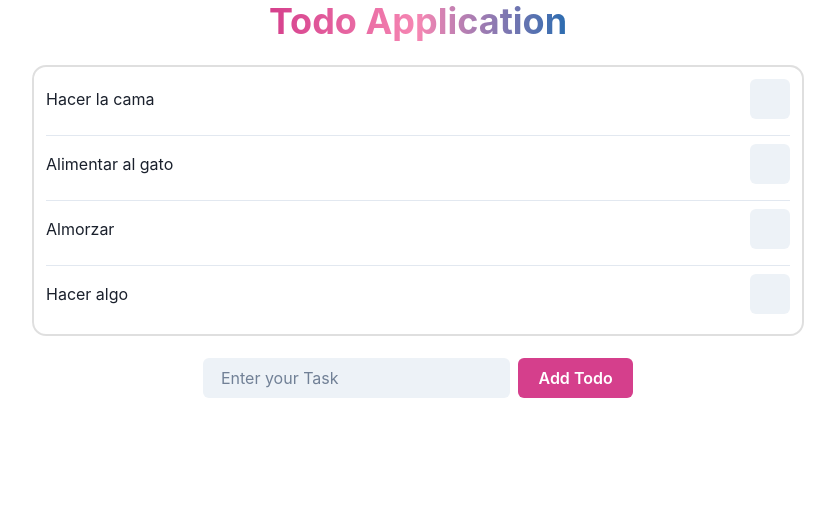
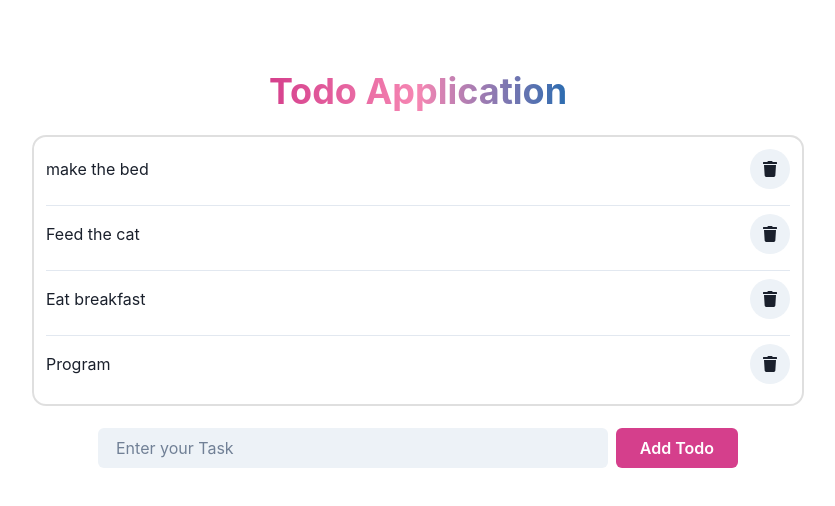
Before and after one commit to Kyokox1/ToDo_list, a React (Vite) app: page / in a window 1280 px wide. Shown: the top 506 px of the page, without its empty margins (222-1057 px from the left). Built offline with nearby package versions, Linux system fonts and the light colour scheme.

Commit message:
Agregando el Icon "Delete"

```diff
--- a/package.json
+++ b/package.json
@@ -27,6 +27,7 @@
     "eslint-plugin-n": "^15.0.0",
     "eslint-plugin-promise": "^6.0.0",
     "eslint-plugin-react": "^7.30.0",
+    "react-icons": "^4.3.1",
     "vite": "^2.9.9"
   }
 }
--- a/src/components/App.jsx
+++ b/src/components/App.jsx
@@ -5,10 +5,10 @@ import { TodoList } from "./sections/TodoList";
 
 function App() {
 	const tasks = [
-		{ id: 1, body: "Hacer la cama" },
-		{ id: 2, body: "Alimentar al gato" },
-		{ id: 3, body: "Almorzar" },
-		{ id: 4, body: "Hacer algo" }
+		{ id: 1, body: "make the bed" },
+		{ id: 2, body: "Feed the cat" },
+		{ id: 3, body: "Eat breakfast" },
+		{ id: 4, body: "Program" }
 	];
 	const [todoTask, setTodoTask] = useState(tasks);
 
@@ -22,8 +22,8 @@ function App() {
 	};
 
 	return (
-		<Box>
-			<main>
+		<>
+			<Box as="main" pt="70px">
 				<Stack align="center" gap={6}>
 					<Heading
 						as="h1"
@@ -38,8 +38,8 @@ function App() {
 
 					<AddTodo addTodo={addTodo} />
 				</Stack>
-			</main>
-		</Box>
+			</Box>
+		</>
 	);
 }
 
--- a/src/components/sections/AddTodo.jsx
+++ b/src/components/sections/AddTodo.jsx
@@ -8,26 +8,29 @@ export const AddTodo = ({ addTodo }) => {
 	const handleSubmit = (e) => {
 		e.preventDefault();
 		// console.log(content)
+        if(content){
+            const todo = {
+                id: nanoid(),
+                body: content
+            };
 
-		const todo = {
-			id: nanoid(),
-			body: content
-		};
+            addTodo(todo);
+            setContent("");
 
-		addTodo(todo);
-		setContent("");
+        }
 	};
 
 	return (
-		<Box as="form" onSubmit={handleSubmit}>
+		<Box as="form" onSubmit={handleSubmit} w="50%">
 			<Stack direction="row">
 				<Input
 					placeholder="Enter your Task"
 					variant="filled"
 					value={content}
+                    required
 					onChange={(e) => setContent(e.target.value)}
 				/>
-				<Button type="submit" colorScheme="pink" px={8}>
+				<Button type="submit" colorScheme="pink" px={8} >
 					Add Todo
 				</Button>
 			</Stack>
--- a/src/components/sections/TodoList.jsx
+++ b/src/components/sections/TodoList.jsx
@@ -8,6 +8,7 @@ import {
 	Text
 } from "@chakra-ui/react";
 import React from "react";
+import { FaTrash } from "react-icons/fa";
 
 export const TodoList = ({ todoTask, deleteTodo }) => {
 	return (
@@ -28,7 +29,11 @@ export const TodoList = ({ todoTask, deleteTodo }) => {
 							// borderBottom={i !== todoTask.length - 1 && "2px #00000020 solid"} //* Solucion sin aplicar el "StackDivider" de arriba.
 						>
 							<Text>{task.body}</Text>
-							<IconButton onClick={() => deleteTodo(task.id)} />
+							<IconButton
+								icon={<FaTrash />}
+                                isRound="true"
+								onClick={() => deleteTodo(task.id)}
+							/>
 						</HStack>
 					))}
 				</Stack>
```
Also changed, not shown: 1 other file (tests, documents, lock files or other folders).
